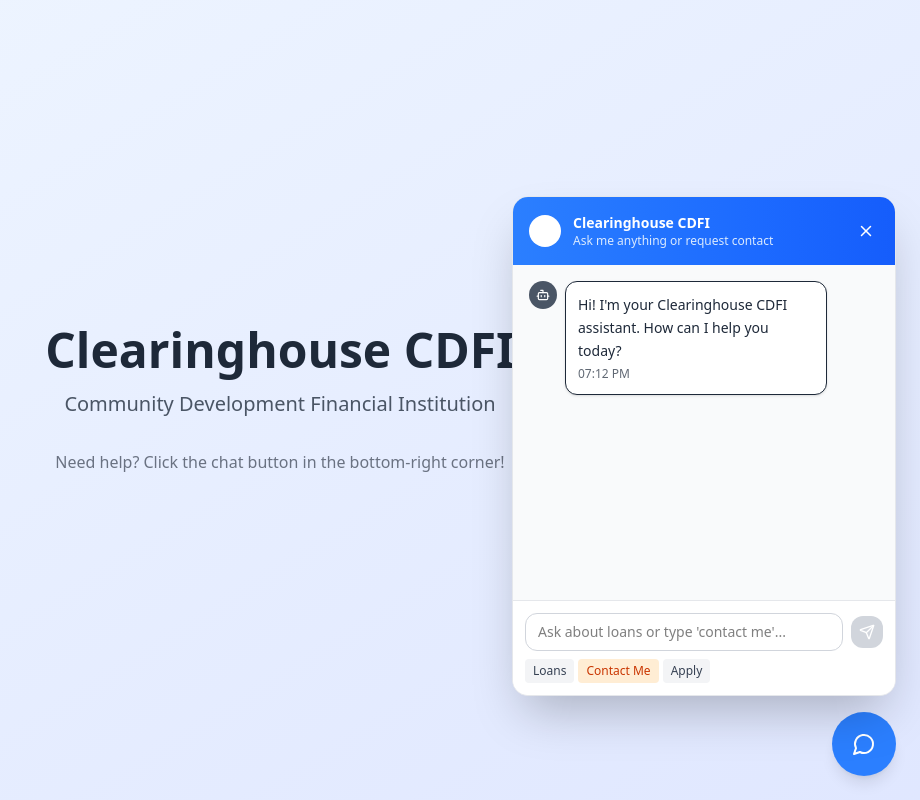
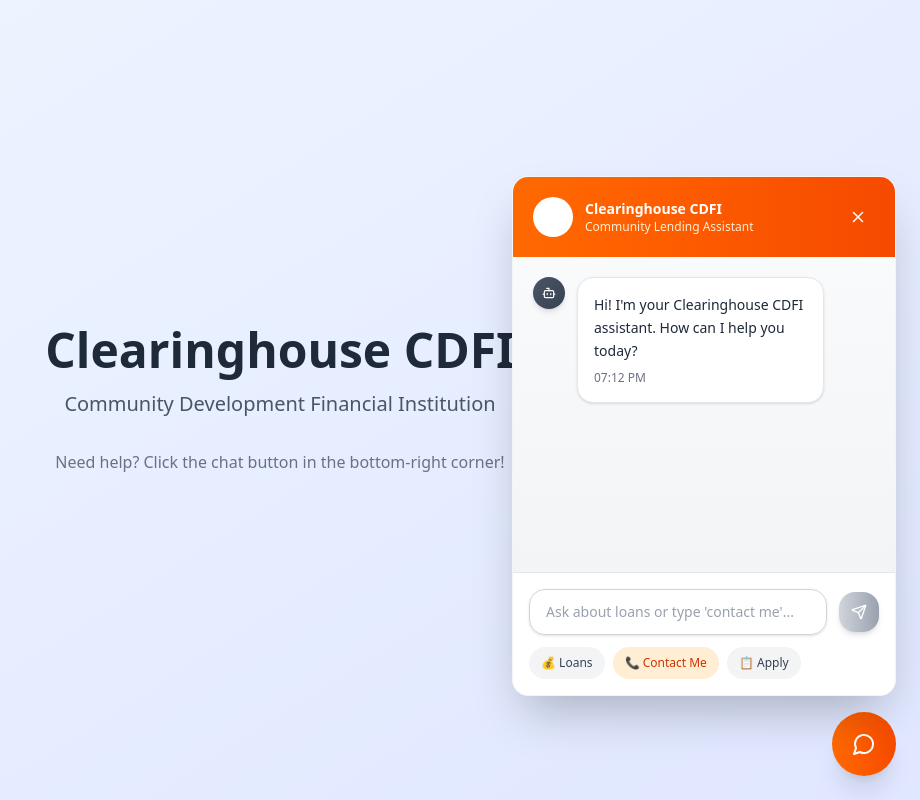
Before and after one commit to akshayamin62/clearinghouse-chatbot-server, a Next.js app: page /full-chat in a window 1280 px wide. Both pictures are taken after a click on the button 1224 px from the left and 744 px from the top of the page. Shown: the whole page, without its empty margins (360-1280 px from the left). Built offline with nearby package versions, Linux system fonts and the light colour scheme; no server answers.

Commit message:
Enhance chat widget design and user experience by updating styles, improving layout, and refining messaging elements. Adjusted colors, sizes, and spacing for better visual appeal and usability.

```diff
--- a/app/full-chat/page.tsx
+++ b/app/full-chat/page.tsx
@@ -253,50 +253,50 @@ export default function ContactWidgetPage() {
 
         {/* Chat Window */}
         {isChatOpen && (
-          <div className="absolute bottom-20 right-0 w-96 h-[500px] bg-white rounded-xl shadow-2xl flex flex-col overflow-hidden animate-in slide-in-from-bottom-5 duration-300 border border-gray-200">
+          <div className="absolute bottom-20 right-0 w-96 h-[520px] bg-white rounded-2xl shadow-2xl flex flex-col overflow-hidden animate-in slide-in-from-bottom-5 duration-300 border border-gray-100">
 
             {/* Header */}
-            <div className="bg-gradient-to-r from-blue-500 to-blue-600 text-white p-4 flex items-center justify-between">
+            <div className="bg-gradient-to-r from-orange-500 to-orange-600 text-white p-5 flex items-center justify-between">
               <div className="flex items-center space-x-3">
-                <div className="w-8 h-8 bg-white bg-opacity-20 rounded-full flex items-center justify-center">
-                  <Bot size={16} />
+                <div className="w-10 h-10 bg-white bg-opacity-20 rounded-full flex items-center justify-center backdrop-blur-sm">
+                  <Bot size={18} className="text-white" />
                 </div>
                 <div>
-                  <h3 className="font-semibold text-sm">Clearinghouse CDFI</h3>
-                  <p className="text-xs text-blue-100">Ask me anything or request contact</p>
+                  <h3 className="font-bold text-sm">Clearinghouse CDFI</h3>
+                  <p className="text-xs text-orange-100 font-medium">Community Lending Assistant</p>
                 </div>
               </div>
               <button
                 onClick={toggleChat}
-                className="text-white hover:text-blue-200 transition-colors p-1 rounded-full hover:bg-white hover:bg-opacity-20"
+                className="text-white hover:text-orange-200 transition-all duration-200 p-2 rounded-full hover:bg-white hover:bg-opacity-20 hover:scale-105"
               >
                 <X size={18} />
               </button>
             </div>
 
             {/* Messages Area */}
-            <div className="flex-1 overflow-y-auto p-4 space-y-3 bg-gray-50">
+            <div className="flex-1 overflow-y-auto p-5 space-y-4 bg-gradient-to-b from-gray-50 to-gray-100">
               {messages.map((message, index) => (
                 <div key={index} className={`flex ${message.role === 'user' ? 'justify-end' : 'justify-start'}`}>
-                  <div className={`flex items-start gap-2 max-w-[85%] ${message.role === 'user' ? 'flex-row-reverse' : ''}`}>
+                  <div className={`flex items-start gap-3 max-w-[85%] ${message.role === 'user' ? 'flex-row-reverse' : ''}`}>
 
                     {/* Avatar */}
-                    <div className={`w-7 h-7 rounded-full flex items-center justify-center flex-shrink-0 ${
+                    <div className={`w-8 h-8 rounded-full flex items-center justify-center flex-shrink-0 shadow-md ${
                       message.role === 'user'
-                        ? 'bg-blue-500 text-white'
-                        : 'bg-gray-600 text-white'
+                        ? 'bg-gradient-to-br from-orange-500 to-orange-600 text-white'
+                        : 'bg-gradient-to-br from-gray-600 to-gray-700 text-white'
                     }`}>
                       {message.role === 'user' ? <User size={14} /> : <Bot size={14} />}
                     </div>
 
                     {/* Message Content */}
-                    <div className={`rounded-lg p-3 ${
+                    <div className={`rounded-2xl p-4 shadow-sm ${
                       message.role === 'user'
-                        ? 'bg-blue-500 text-white'
-                        : 'bg-white text-gray-800 shadow-sm border'
+                        ? 'bg-gradient-to-br from-orange-500 to-orange-600 text-white'
+                        : 'bg-white text-gray-800 border border-gray-200'
                     }`}>
-                      <p className="text-sm leading-relaxed">{message.content}</p>
-                      <p className={`text-xs mt-1 opacity-70`}>
+                      <p className="text-sm leading-relaxed font-medium">{message.content}</p>
+                      <p className={`text-xs mt-2 ${message.role === 'user' ? 'text-orange-100' : 'text-gray-500'}`}>
                         {formatTime(message.timestamp)}
                       </p>
                     </div>
@@ -307,15 +307,15 @@ export default function ContactWidgetPage() {
               {/* Loading indicator */}
               {isLoading && (
                 <div className="flex justify-start">
-                  <div className="flex items-start gap-2 max-w-[85%]">
-                    <div className="w-7 h-7 rounded-full bg-gray-600 text-white flex items-center justify-center">
+                  <div className="flex items-start gap-3 max-w-[85%]">
+                    <div className="w-8 h-8 rounded-full bg-gradient-to-br from-gray-600 to-gray-700 text-white flex items-center justify-center shadow-md">
                       <Bot size={14} />
                     </div>
-                    <div className="bg-white rounded-lg p-3 border shadow-sm">
-                      <div className="flex items-center gap-1">
-                        <div className="w-2 h-2 bg-gray-400 rounded-full animate-bounce" />
-                        <div className="w-2 h-2 bg-gray-400 rounded-full animate-bounce delay-75" />
-                        <div className="w-2 h-2 bg-gray-400 rounded-full animate-bounce delay-150" />
+                    <div className="bg-white rounded-2xl p-4 border border-gray-200 shadow-sm">
+                      <div className="flex items-center gap-2">
+                        <div className="w-2 h-2 bg-orange-400 rounded-full animate-bounce" />
+                        <div className="w-2 h-2 bg-orange-400 rounded-full animate-bounce delay-75" />
+                        <div className="w-2 h-2 bg-orange-400 rounded-full animate-bounce delay-150" />
                       </div>
                     </div>
                   </div>
@@ -324,14 +324,16 @@ export default function ContactWidgetPage() {
 
               {/* Contact collection indicator */}
               {isCollectingContact && (
-                <div className="bg-orange-50 border border-orange-200 rounded-lg p-3">
-                  <div className="flex items-center gap-2 text-orange-700">
-                    <UserIcon size={14} />
-                    <span className="font-medium text-sm">
-                      Contact Info - Step {contactStep === 'name' ? '1' : contactStep === 'email' ? '2' : '3'}/3
+                <div className="bg-gradient-to-r from-orange-50 to-orange-100 border border-orange-200 rounded-xl p-4 shadow-sm">
+                  <div className="flex items-center gap-3 text-orange-700">
+                    <div className="w-6 h-6 bg-orange-500 rounded-full flex items-center justify-center">
+                      <UserIcon size={12} className="text-white" />
+                    </div>
+                    <span className="font-semibold text-sm">
+                      Contact Information - Step {contactStep === 'name' ? '1' : contactStep === 'email' ? '2' : '3'} of 3
                     </span>
                   </div>
-                  <p className="text-xs text-orange-600 mt-1">
+                  <p className="text-sm text-orange-600 mt-2 ml-9 font-medium">
                     {contactStep === 'name' && 'Please provide your full name'}
                     {contactStep === 'email' && 'Please provide your email address'}
                     {contactStep === 'phone' && 'Please provide your phone number'}
@@ -343,8 +345,8 @@ export default function ContactWidgetPage() {
             </div>
 
             {/* Input Area */}
-            <div className="border-t border-gray-200 p-3 bg-white">
-              <div className="flex items-center gap-2">
+            <div className="border-t border-gray-200 p-4 bg-white">
+              <div className="flex items-center gap-3">
                 <input
                   type="text"
                   value={inputValue}
@@ -355,13 +357,13 @@ export default function ContactWidgetPage() {
                       ? `Enter your ${contactStep}...`
                       : "Ask about loans or type 'contact me'..."
                   }
-                  className="flex-1 px-3 py-2 border border-gray-300 rounded-lg focus:outline-none focus:ring-2 focus:ring-blue-500 focus:border-transparent text-sm"
+                  className="flex-1 px-4 py-3 border border-gray-300 rounded-xl focus:outline-none focus:ring-2 focus:ring-orange-500 focus:border-transparent text-sm font-medium placeholder-gray-400 shadow-sm"
                   disabled={isLoading}
                 />
                 <button
                   onClick={sendMessage}
                   disabled={isLoading || !inputValue.trim()}
-                  className="bg-blue-500 hover:bg-blue-600 disabled:bg-gray-300 text-white p-2 rounded-lg transition-colors duration-200"
+                  className="bg-gradient-to-r from-orange-500 to-orange-600 hover:from-orange-600 hover:to-orange-700 disabled:from-gray-300 disabled:to-gray-400 text-white p-3 rounded-xl transition-all duration-200 shadow-md hover:shadow-lg hover:scale-105 disabled:scale-100"
                 >
                   <Send size={16} />
                 </button>
@@ -369,24 +371,24 @@ export default function ContactWidgetPage() {
 
               {/* Quick action buttons */}
               {!isCollectingContact && (
-                <div className="mt-2 flex flex-wrap gap-1">
+                <div className="mt-3 flex flex-wrap gap-2">
                   <button
                     onClick={() => setInputValue("What loans do you offer?")}
-                    className="px-2 py-1 bg-gray-100 hover:bg-gray-200 text-gray-700 rounded text-xs transition-colors"
+                    className="px-3 py-2 bg-gray-100 hover:bg-gray-200 text-gray-700 rounded-xl text-xs font-medium transition-all duration-200 hover:shadow-sm"
                   >
-                    Loans
+                    💰 Loans
                   </button>
                   <button
                     onClick={() => setInputValue("Contact me")}
-                    className="px-2 py-1 bg-orange-100 hover:bg-orange-200 text-orange-700 rounded text-xs transition-colors"
+                    className="px-3 py-2 bg-orange-100 hover:bg-orange-200 text-orange-700 rounded-xl text-xs font-medium transition-all duration-200 hover:shadow-sm"
                   >
-                    Contact Me
+                    📞 Contact Me
                   </button>
                   <button
                     onClick={() => setInputValue("How to apply?")}
-                    className="px-2 py-1 bg-gray-100 hover:bg-gray-200 text-gray-700 rounded text-xs transition-colors"
+                    className="px-3 py-2 bg-gray-100 hover:bg-gray-200 text-gray-700 rounded-xl text-xs font-medium transition-all duration-200 hover:shadow-sm"
                   >
-                    Apply
+                    📋 Apply
                   </button>
                 </div>
               )}
@@ -397,17 +399,10 @@ export default function ContactWidgetPage() {
         {/* Chat Toggle Button */}
         <button
           onClick={toggleChat}
-          className="w-16 h-16 bg-blue-500 hover:bg-blue-600 rounded-full shadow-lg hover:shadow-xl transition-all duration-300 flex items-center justify-center group hover:scale-110"
+          className="w-16 h-16 bg-gradient-to-r from-orange-500 to-orange-600 hover:from-orange-600 hover:to-orange-700 rounded-full shadow-xl hover:shadow-2xl transition-all duration-300 flex items-center justify-center group hover:scale-110 active:scale-95"
         >
-          <MessageCircle className="w-6 h-6 text-white" />
+          <MessageCircle className="w-6 h-6 text-white group-hover:scale-110 transition-transform duration-200" />
         </button>
-
-        {/* Notification Badge (optional) */}
-        {!isChatOpen && (
-          <div className="absolute -top-2 -right-2 w-6 h-6 bg-red-500 text-white rounded-full flex items-center justify-center text-xs font-bold animate-pulse">
-            💬
-          </div>
-        )}
       </div>
     </div>
   );
```
